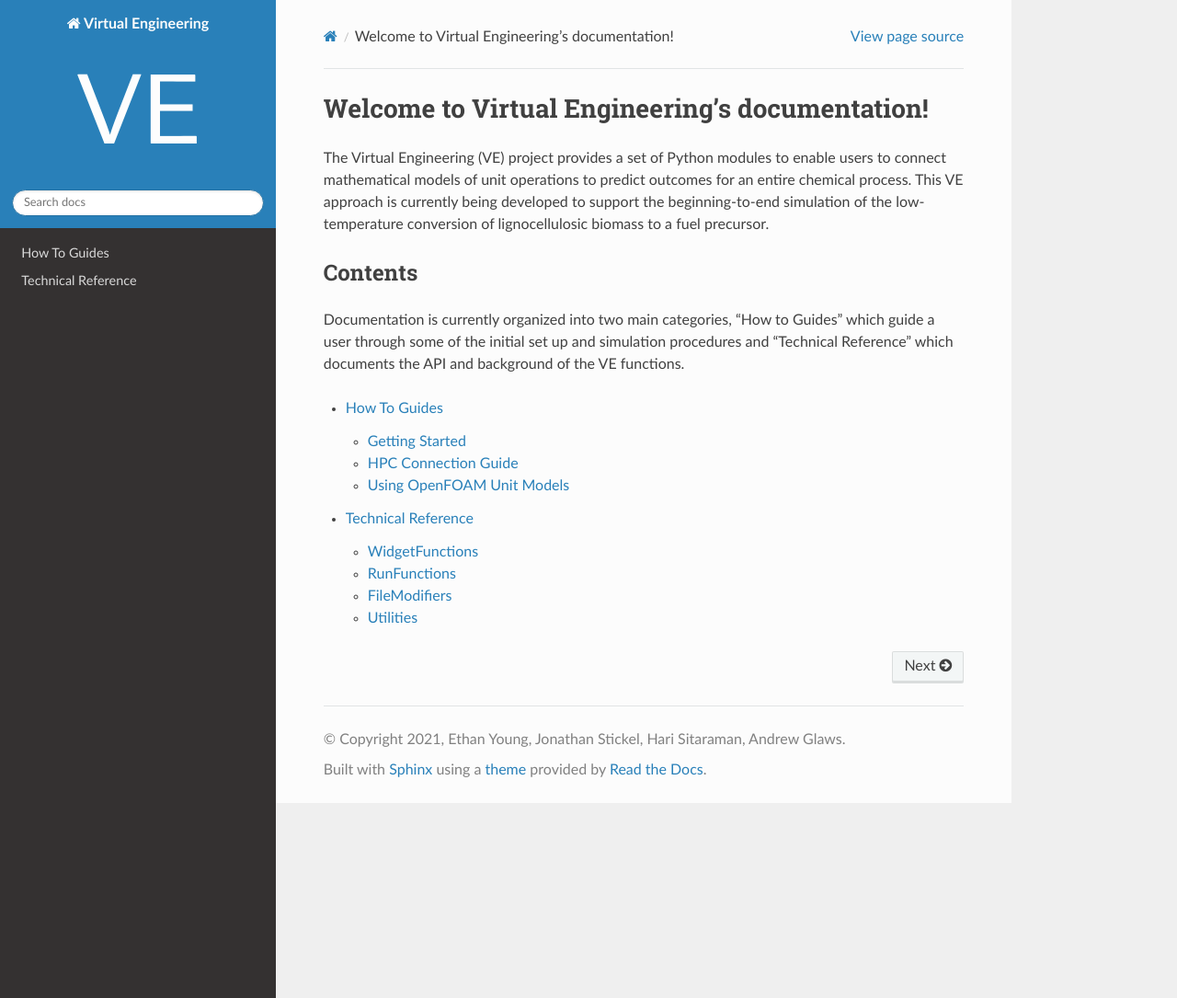
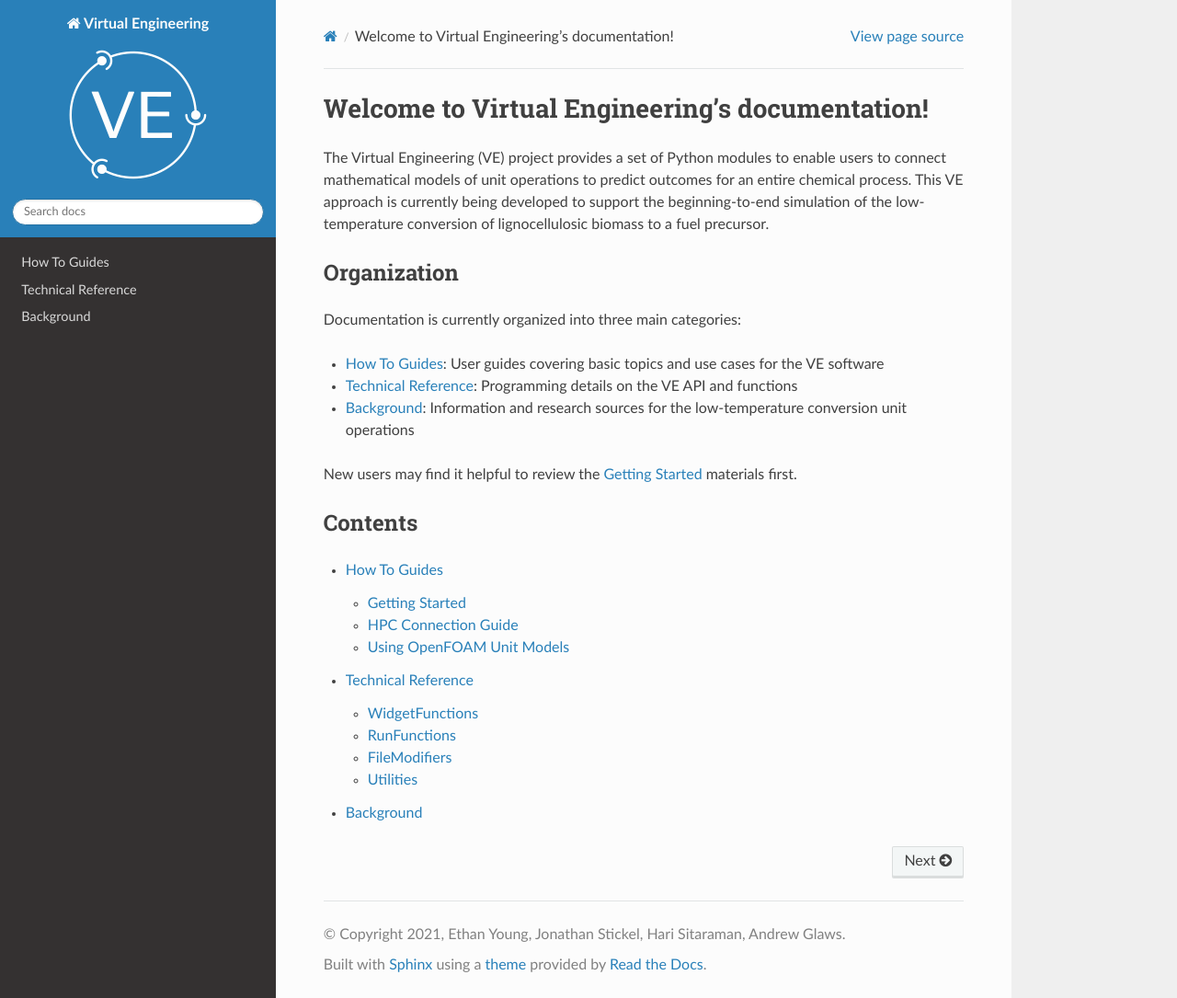
Before and after one commit to NREL/VirtualEngineering, a Sphinx documentation site: the page built from docs/index.rst, in a window 1280 px wide and 1085 px high. Shown: the whole window at 92% size. Built offline with Sphinx 7.4.7 and the Read the Docs theme 2.0.0, drawn with Linux system fonts in a browser that asks for light colours.

Commit message:
adding background page

```diff
--- /dev/null
+++ b/docs/background/index.rst
@@ -0,0 +1,2 @@
+Background
+==========
--- a/docs/index.rst
+++ b/docs/index.rst
@@ -3,13 +3,23 @@ Welcome to Virtual Engineering's documentation!
 
 The Virtual Engineering (VE) project provides a set of Python modules to enable users to connect mathematical models of unit operations to predict outcomes for an entire chemical process.  This VE approach is currently being developed to support the beginning-to-end simulation of the low-temperature conversion of lignocellulosic biomass to a fuel precursor.
 
+Organization
+------------
+
+Documentation is currently organized into three main categories:
+
+* :ref:`How to Guides`: User guides covering basic topics and use cases for the VE software
+* :ref:`Technical Reference`: Programming details on the VE API and functions
+* :ref:`Background`: Information and research sources for the low-temperature conversion unit operations
+
+New users may find it helpful to review the :ref:`Getting Started` materials first.
+
 Contents
---------------------------
-
-Documentation is currently organized into two main categories, "How to Guides" which guide a user through some of the initial set up and simulation procedures and "Technical Reference" which documents the API and background of the VE functions.
+--------
 
 .. toctree::
    :maxdepth: 2
 
    how_to_guides/index
    technical_reference/index
+   background/index
```
Also changed, not shown: docs/ve_logo.png.
